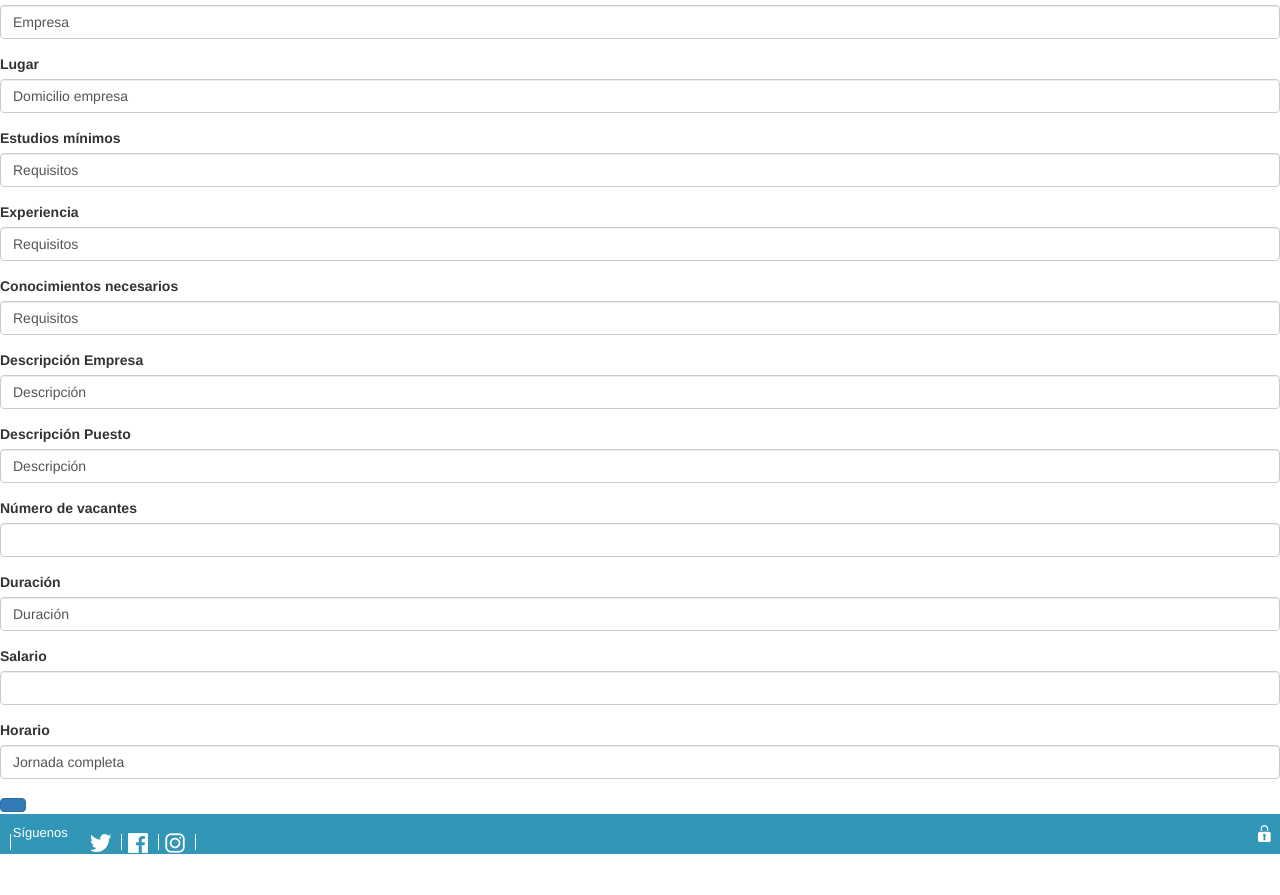
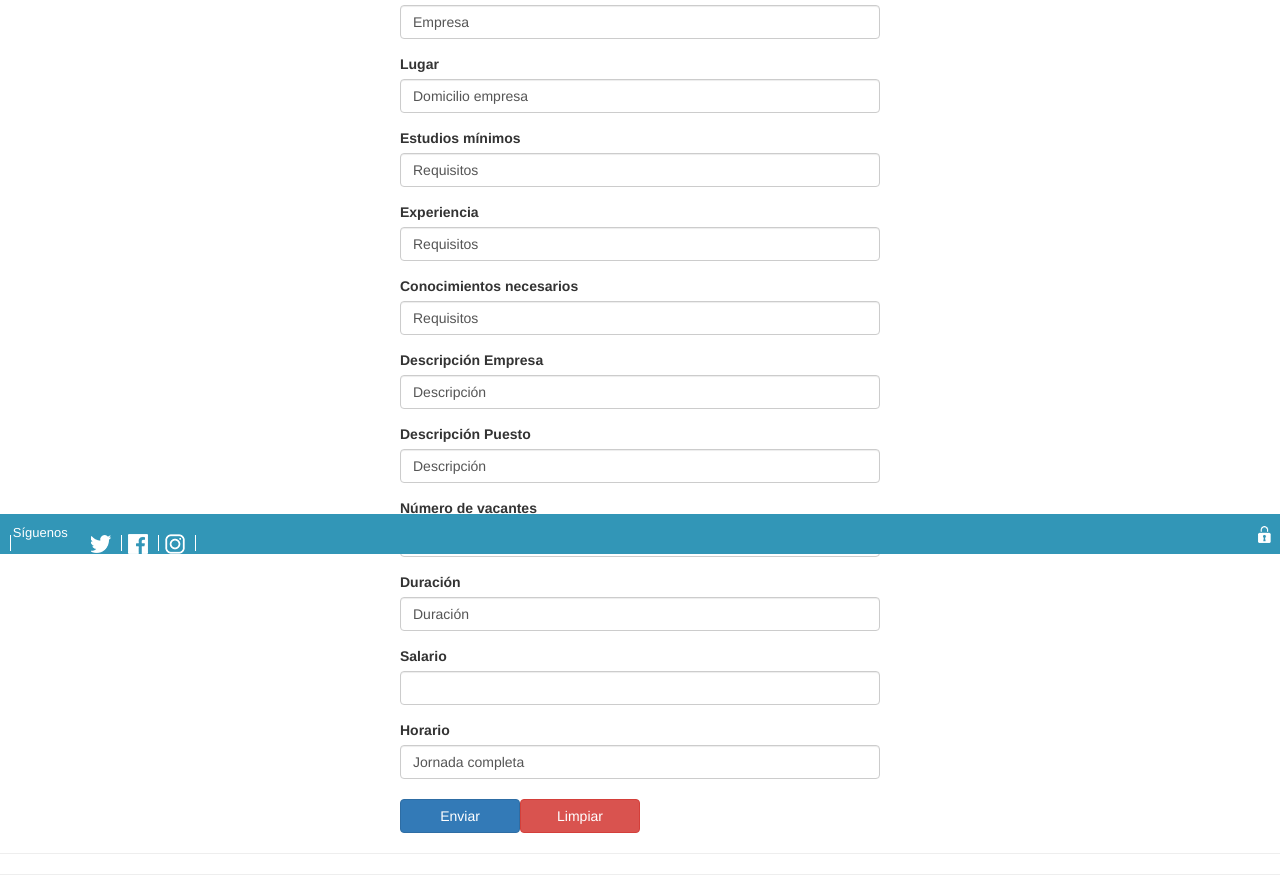
Before and after one commit to CarolinaOrellanaSanchez/Empleate, an Angular app: page /formulario-adm in a window 1280 px wide. Shown: the part 246-1141 px from the top of the page. Before the commit the page ends 1100 px from the top, so only its background shows below. Built offline with nearby package versions, Linux system fonts and the light colour scheme.

Commit message:
estilos del formulario y botones

```diff
--- a/src/app/footer.component.css
+++ b/src/app/footer.component.css
@@ -14,7 +14,7 @@
     width: 100%;
     height: 40px;
     background-color: #3296b7;
-    position: relative;
+    position: fixed;
     bottom: 0px;
 }
 .txt_footer{
--- a/src/app/formulario-adm/formulario-adm.component.css
+++ b/src/app/formulario-adm/formulario-adm.component.css
@@ -0,0 +1,12 @@
+.form-group{
+    margin-left: 400px;
+    margin-right: 400px;
+
+}
+.btn-primary{
+    width: 120px;
+
+}
+.btn-danger{
+    width: 120px;
+}
--- a/src/app/formulario-adm/formulario-adm.component.html
+++ b/src/app/formulario-adm/formulario-adm.component.html
@@ -1,4 +1,4 @@
-<form>
+<form class="perro">
 <div class="form-group">
   <label for="example-text-input" class="col-2 col-form-label"> Puesto</label>
   <div class="col-10">
@@ -70,6 +70,10 @@
   <div class="col-10">
     <input class="form-control" type="text" value="Jornada completa" id="horario">
   </div>
+  <br>
+  <button type="submit" class="btn btn-primary">Enviar</button>
+  <button type="submit" class="btn btn-danger">Limpiar</button>
 </div>
-<button type="submit" class="btn btn-primary"></button>
+<hr>
+<hr>
 </form>
```
